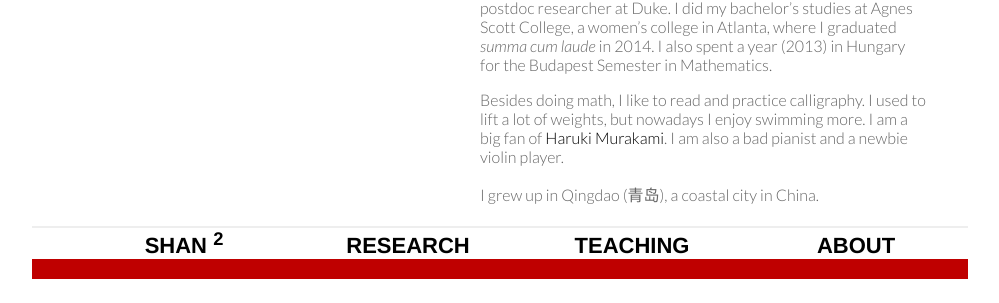
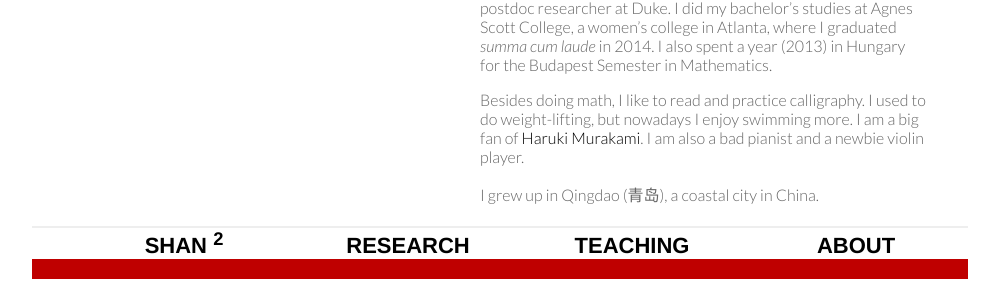
Before and after one commit to sshanshans/sshanshans.github.io, a Jekyll site: the page built from AboutMe/aboutme.md, in a window 1280 px wide. Shown: the part 621-924 px from the top of the page, without its empty margins (160-1159 px from the left). Built offline with Jekyll 4.4.1, drawn with Linux system fonts in a browser that asks for light colours.

Commit message:
Update aboutme.md

```diff
--- a/AboutMe/aboutme.md
+++ b/AboutMe/aboutme.md
@@ -11,7 +11,7 @@ I am Shan Shan. My name in Chinese characters is 单珊. I am an assistant profe
 
 Previously, I was at Duke University. In 2019, I received my PhD in mathematics, with a thesis advised by [Ingrid Daubechies](/images/SSID.png) on probabilistic models on fiber bundles. In 2019-2020, I was a postdoc researcher at Duke. I did my bachelor's studies at Agnes Scott College, a women's college in Atlanta, where I graduated *summa cum laude* in 2014.  I also spent a year (2013) in Hungary for the Budapest Semester in Mathematics.
 
-Besides doing math, I like to read and practice calligraphy. I used to lift a lot of weights, but nowadays I enjoy swimming more. I am a big fan of [Haruki Murakami](http://www.harukimurakami.com). I am also a bad pianist and a newbie violin player.
+Besides doing math, I like to read and practice calligraphy. I used to do weight-lifting, but nowadays I enjoy swimming more. I am a big fan of [Haruki Murakami](http://www.harukimurakami.com). I am also a bad pianist and a newbie violin player.
 
 I grew up in Qingdao (青岛), a coastal city in China.
 
```
